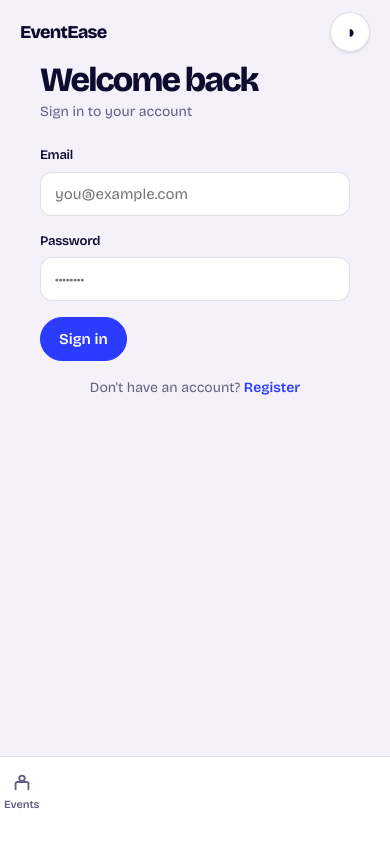
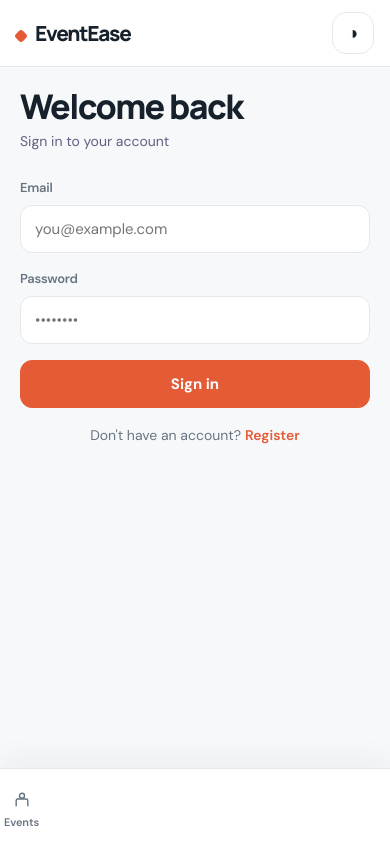
Before and after one commit to burifydesigns-design/event-management-system, a React (Vite) app in the folder frontend/: page /login in a window 390 px wide. Built offline with nearby package versions, Linux system fonts and the light colour scheme; no server answers.

Commit message:
Load responsive redesign styles across the frontend

```diff
--- a/frontend/src/styles/global.css
+++ b/frontend/src/styles/global.css
@@ -1,3 +1,4 @@
 @import './tokens.css';
 @import './base.css';
 @import './components.css';
+@import './redesign.css';
```
